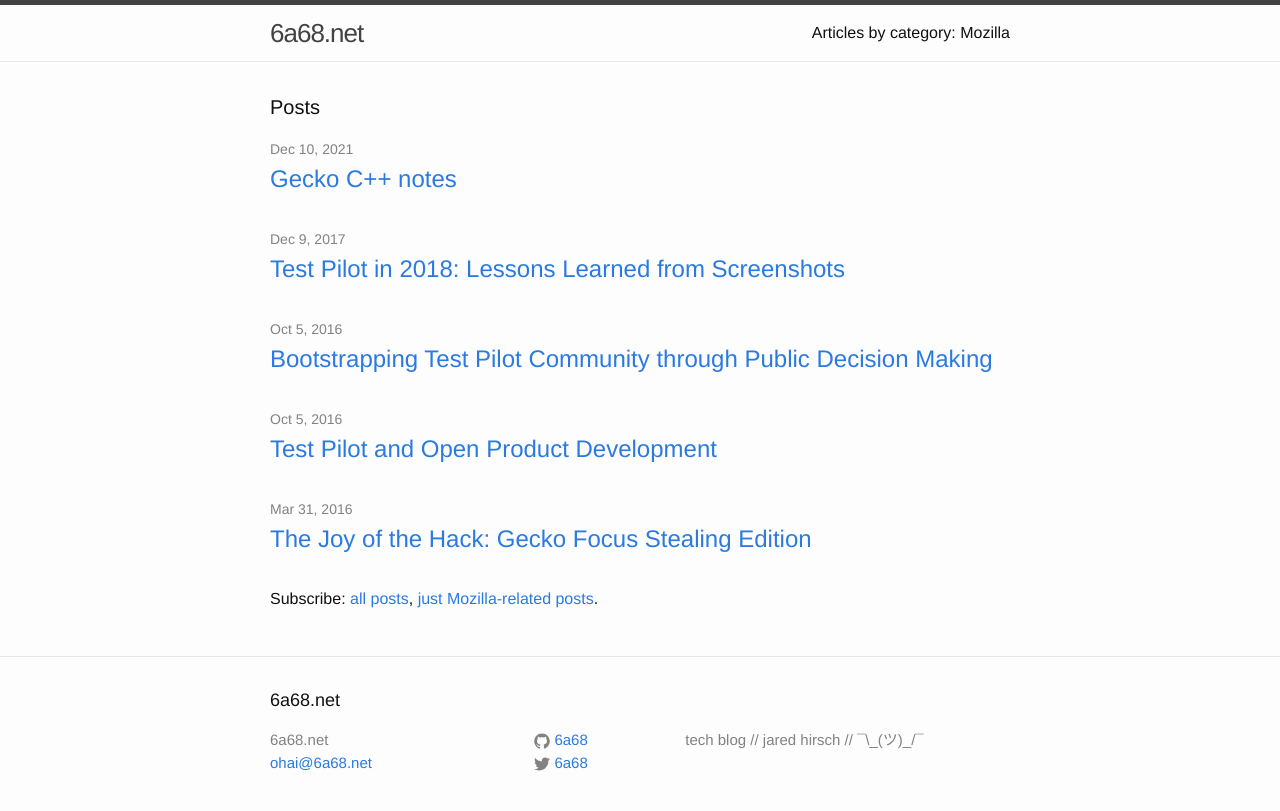
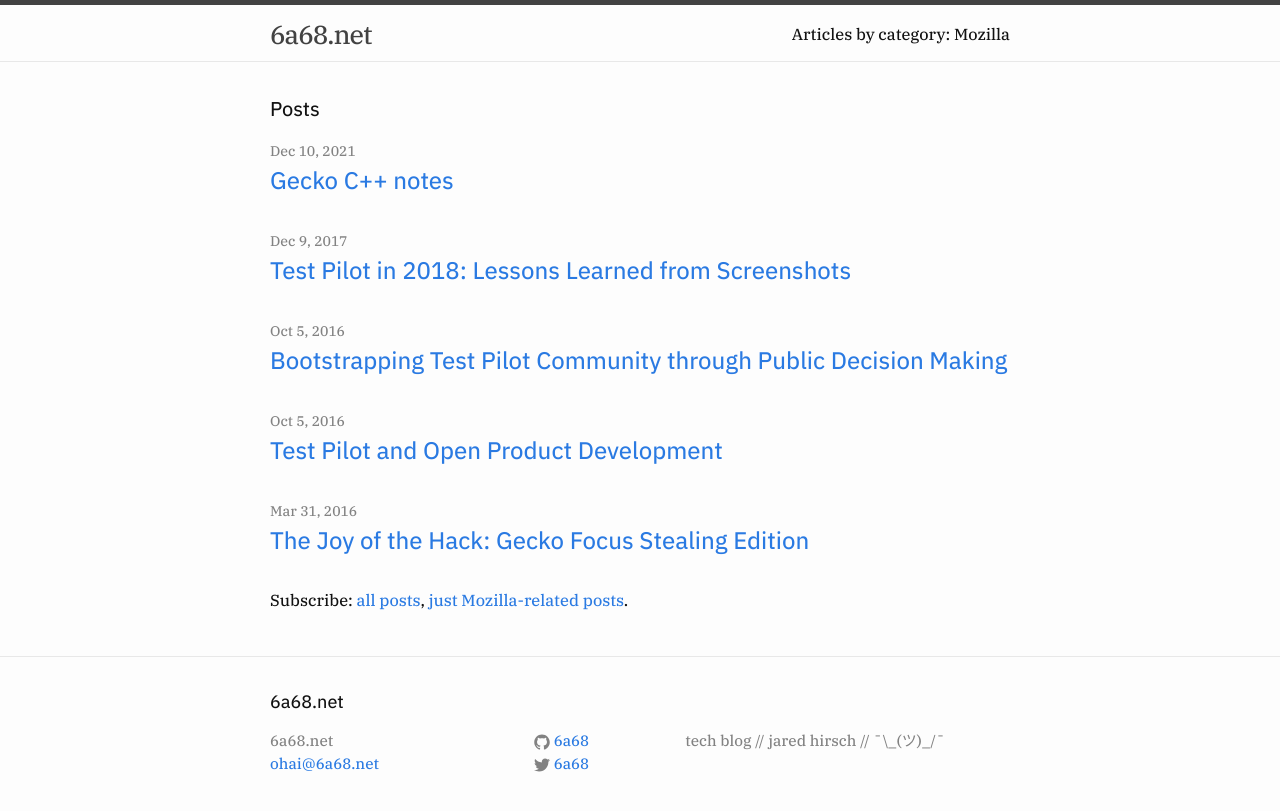
Before and after one commit to jaredhirsch/6a68.github.com, a Jekyll site: the page built from index.html, in a window 1280 px wide. Shown: the top 811 px of the page. Built offline with Jekyll 4.4.1, drawn with Linux system fonts in a browser that asks for light colours.

Commit message:
First try at adding IBM Plex family as web fonts

```diff
--- a/css/main.scss
+++ b/css/main.scss
@@ -52,3 +52,72 @@
         "layout",
         "syntax-highlighting"
 ;
+
+// add web fonts. nov 9 2022
+/*! Generated by Font Squirrel (https://www.fontsquirrel.com) on November 9, 2022 */
+
+@font-face {
+    font-family: 'ibm_plex_monotext_italic';
+    src: url('ibmplexmono-textitalic-jh-webfont.woff2') format('woff2'),
+         url('ibmplexmono-textitalic-jh-webfont.woff') format('woff');
+    font-weight: normal;
+    font-style: normal;
+}
+
+@font-face {
+    font-family: 'ibm_plex_monotext';
+    src: url('ibmplexmono-text-jh-webfont.woff2') format('woff2'),
+         url('ibmplexmono-text-jh-webfont.woff') format('woff');
+    font-weight: normal;
+    font-style: normal;
+}
+
+@font-face {
+    font-family: 'ibm_plex_seriftext_italic';
+    src: url('ibmplexserif-textitalic-jh-webfont.woff2') format('woff2'),
+         url('ibmplexserif-textitalic-jh-webfont.woff') format('woff');
+    font-weight: normal;
+    font-style: normal;
+}
+
+@font-face {
+    font-family: 'ibm_plex_seriftext';
+    src: url('ibmplexserif-text-jh-webfont.woff2') format('woff2'),
+         url('ibmplexserif-text-jh-webfont.woff') format('woff');
+    font-weight: normal;
+    font-style: normal;
+}
+
+@font-face {
+    font-family: 'ibm_plex_sanstext_italic';
+    src: url('ibmplexsans-textitalic-jh-webfont.woff2') format('woff2'),
+         url('ibmplexsans-textitalic-jh-webfont.woff') format('woff');
+    font-weight: normal;
+    font-style: normal;
+}
+
+@font-face {
+    font-family: 'ibm_plex_sanstext';
+    src: url('ibmplexsans-text-jh-webfont.woff2') format('woff2'),
+         url('ibmplexsans-text-jh-webfont.woff') format('woff');
+    font-weight: normal;
+    font-style: normal;
+}
+
+
+body {
+  font-family: "ibm_plex_seriftext", "Helvetica Neue", Helvetica, Arial, sans-serif;
+}
+
+em, strong {
+  font-family: "ibm_plex_seriftext_italic", "Helvetica Neue", Helvetica, Arial, sans-serif;
+  font-weight: normal;
+}
+
+h1, h2, h3, h4, h5, h6 {
+  font-family: "ibm_plex_sanstext", "Helvetica Neue", Helvetica, Arial, sans-serif;
+}
+
+code {
+  font-family: "ibm_plex_monotext", Monospace;
+}
```
Also changed, not shown: css/ibmplexmono-text-jh-webfont.woff (added), css/ibmplexmono-text-jh-webfont.woff2 (added), css/ibmplexmono-textitalic-jh-webfont.woff (added), css/ibmplexmono-textitalic-jh-webfont.woff2 (added), css/ibmplexsans-text-jh-webfont.woff (added), css/ibmplexsans-text-jh-webfont.woff2 (added), css/ibmplexsans-textitalic-jh-webfont.woff (added), css/ibmplexsans-textitalic-jh-webfont.woff2 (added), css/ibmplexserif-text-jh-webfont.woff (added), css/ibmplexserif-text-jh-webfont.woff2 (added), css/ibmplexserif-textitalic-jh-webfont.woff (added), css/ibmplexserif-textitalic-jh-webfont.woff2 (added).
